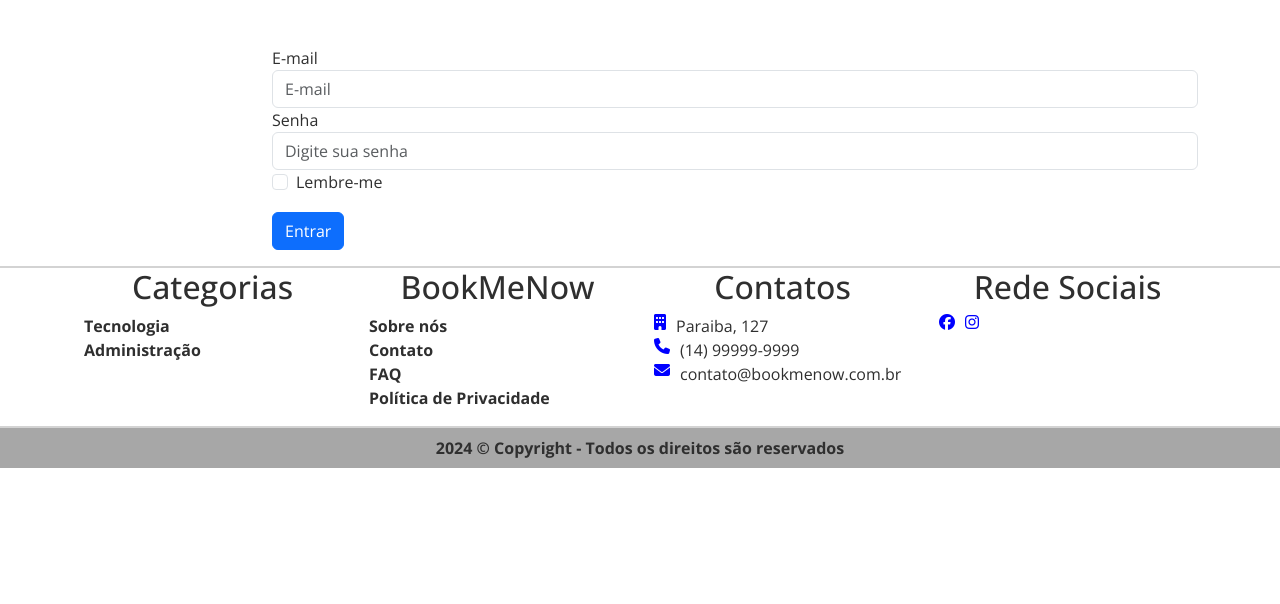
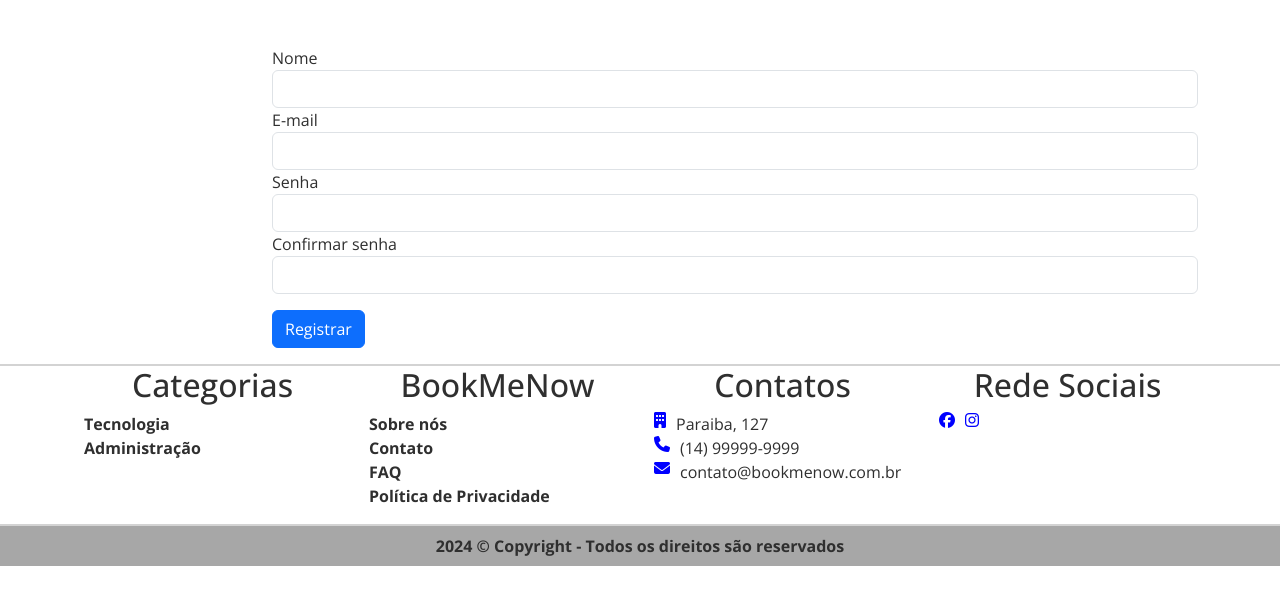
Before and after one commit to paulomoraesc/projeto-biblioteca, a plain HTML site: page registrar.html in a window 1280 px wide. Shown: the part 282-886 px from the top of the page. Before the commit the page ends 814 px from the top, so only its background shows below. Drawn offline with nearby package versions, Linux system fonts and the light colour scheme; files whose address does not match are found by name.

Commit message:
Alteração do Título do bloco títulos

```diff
--- a/registrar.html
+++ b/registrar.html
@@ -64,20 +64,22 @@
                                    <legend class="col-form-label col-sm-2 pt-0"></legend>
                                    <div class="col-sm-10">
                                           <div class="form-group">
-                                                 <label for="email">E-mail</label>
-                                                 <input type="email" class="form-control" id="email"
-                                                        placeholder="E-mail" required>
+                                                 <label for="text">Nome</label>
+                                                 <input type="text" class="form-control" id="Nome" required>
                                           </div>
                                           <div class="form-group">
-                                                 <label for="password">Senha</label>
-                                                 <input type="password" class="form-control" id="password"
-                                                        placeholder="Digite sua senha" required>
+                                                 <label for="email">E-mail</label>
+                                                 <input type="email" class="form-control" id="E-mail" required>
                                           </div>
-                                          <div class="form-check">
-                                                 <input type="checkbox" class="form-check-input" id="lembrar">
-                                                 <label class="form-check-label" for="lembrar">Lembre-me</label>
+                                          <div class="form-group">
+                                                 <label for="text">Senha</label>
+                                                 <input type="text" class="form-control" id="senha" required>
                                           </div>
-                                          <button type="submit" class="btn btn-primary mt-3">Entrar</button>
+                                          <div class="form-group">
+                                                 <label for="text">Confirmar senha</label>
+                                                 <input type="email" class="form-control" id="confirmarsenha" required>
+                                          </div>
+                                          <button type="submit" class="btn btn-primary mt-3">Registrar</button>
                                    </div>
                             </fieldset>
                      </form>
```
Also changed, not shown: index.html (+3 -1 lines).
